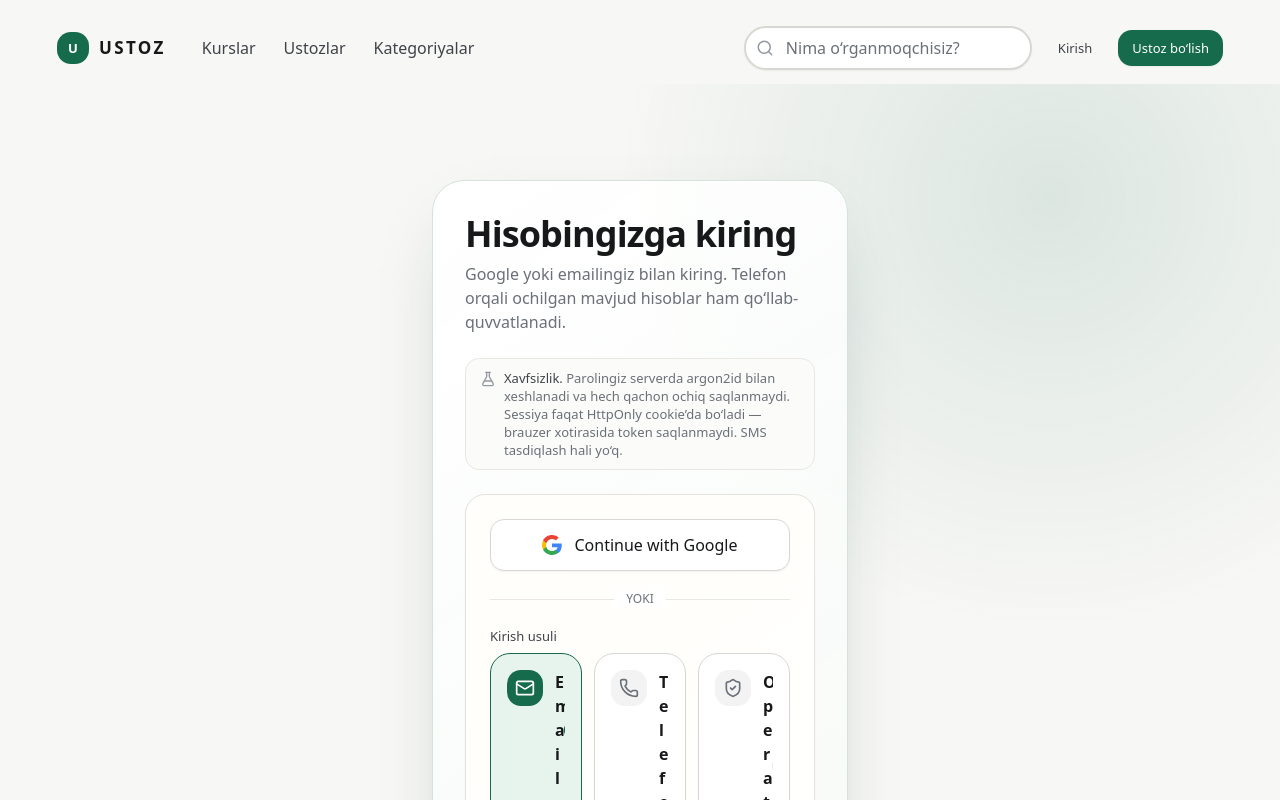
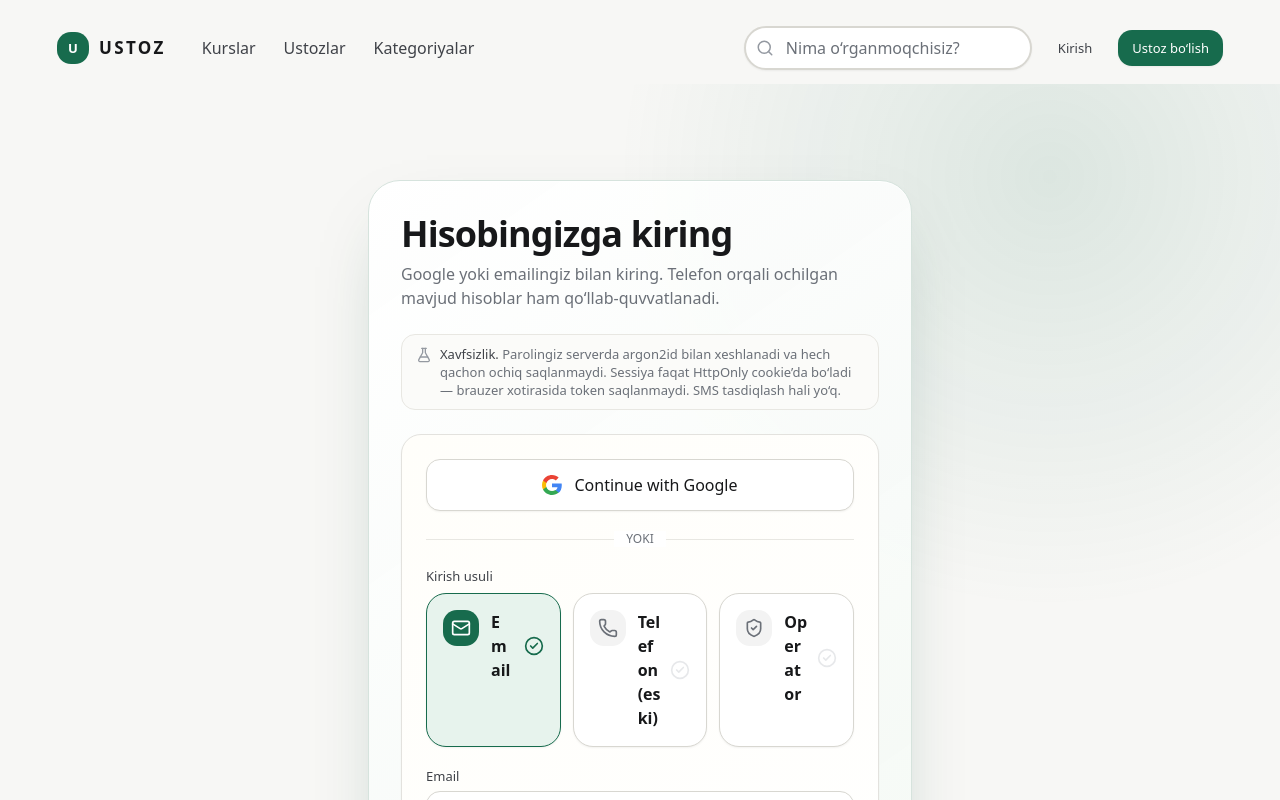
Before and after one commit to muhammadxoliqulov949-wq/ustoz-qidiruv, a Next.js app: page /login in a window 1280 px wide. Shown: the top 800 px of the page. Built offline with nearby package versions, Linux system fonts and the light colour scheme; no server answers.

Commit message:
Phase 26 R2: fix login method layout

```diff
--- a/src/app/(auth)/login/page.tsx
+++ b/src/app/(auth)/login/page.tsx
@@ -44,6 +44,7 @@ export default async function LoginPage({
     <AuthPage
       title="Hisobingizga kiring"
       intro="Google yoki emailingiz bilan kiring. Telefon orqali ochilgan mavjud hisoblar ham qo‘llab-quvvatlanadi."
+      width="medium"
     >
       <LoginForm initialNext={next} initialError={error} />
     </AuthPage>
--- a/src/components/auth/auth-page.tsx
+++ b/src/components/auth/auth-page.tsx
@@ -38,7 +38,7 @@ export interface AuthPageProps {
   intro?: string;
   children: ReactNode;
   /** Narrow (forms) by default; the wizard uses the wide frame. */
-  width?: "narrow" | "wide";
+  width?: "narrow" | "medium" | "wide";
 }
 
 export function AuthPage({ title, intro, children, width = "narrow" }: AuthPageProps) {
@@ -47,7 +47,11 @@ export function AuthPage({ title, intro, children, width = "narrow" }: AuthPageP
       <div
         className={cn(
           "depth-featured mx-auto flex w-full flex-col gap-6 rounded-3xl p-6 sm:p-8",
-          width === "narrow" ? "max-w-[26rem]" : "max-w-[46rem]",
+          width === "narrow"
+            ? "max-w-[26rem]"
+            : width === "medium"
+              ? "max-w-[34rem]"
+              : "max-w-[46rem]",
         )}
       >
         <header className="flex flex-col gap-2">
```
